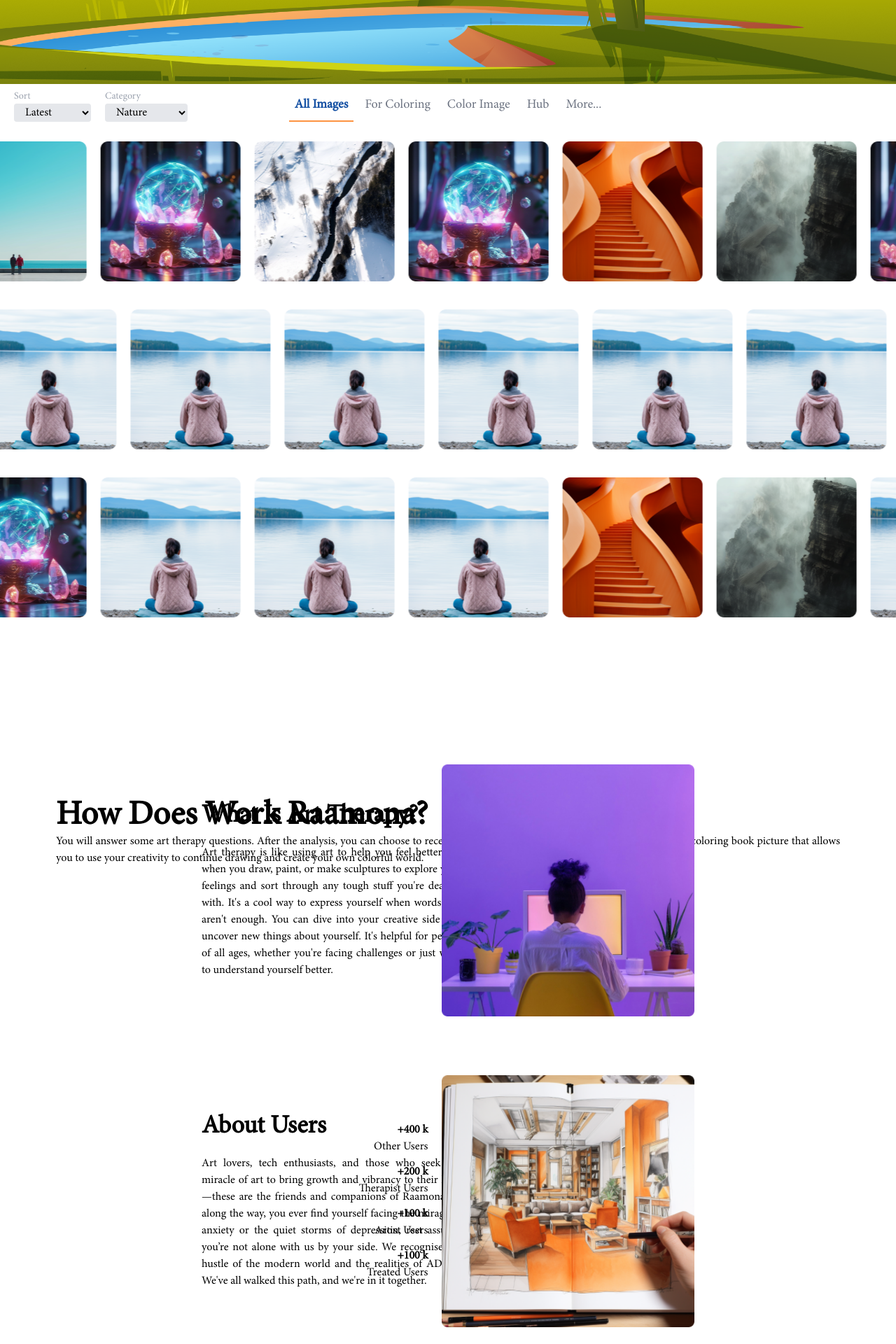
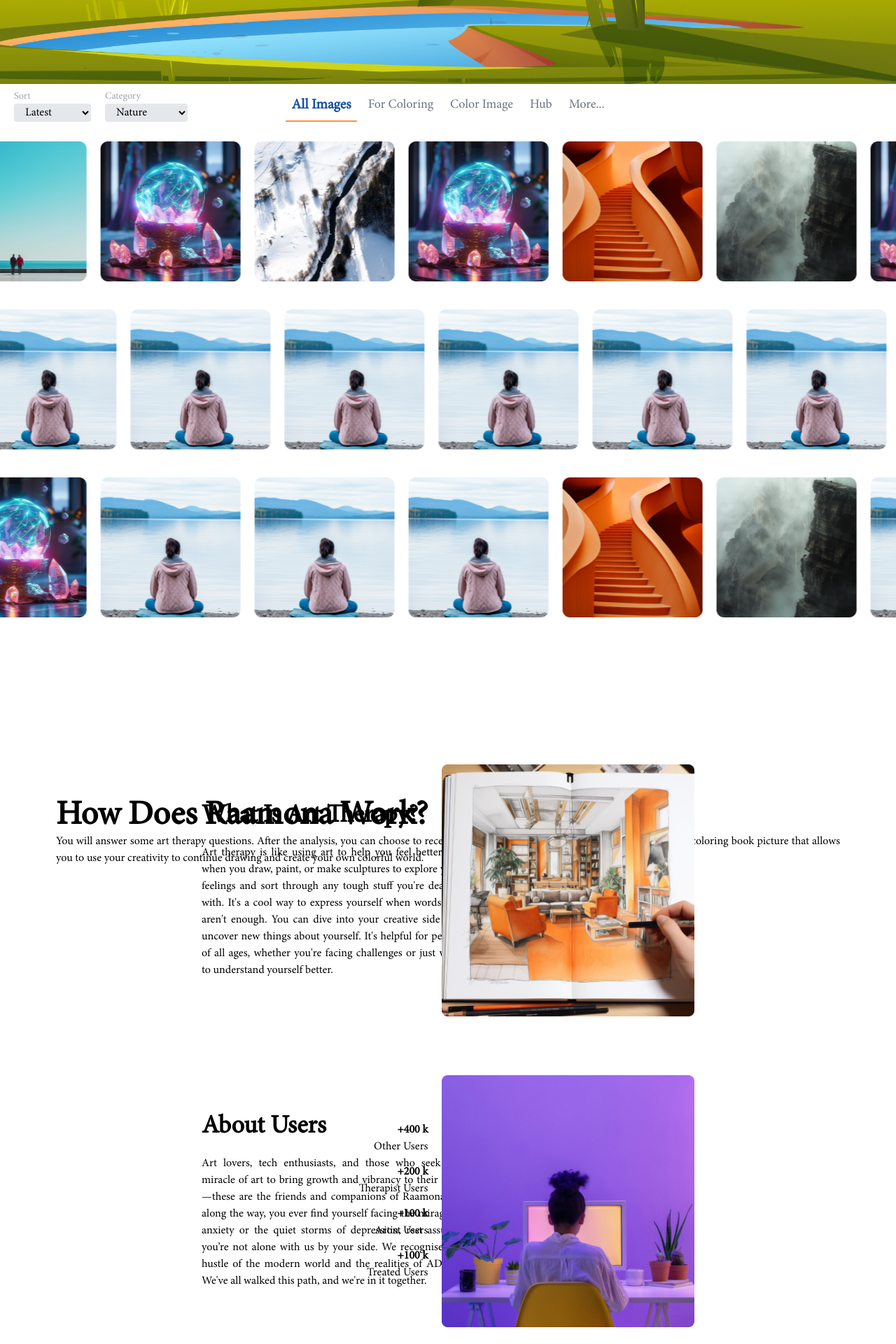
Before and after one commit to zahra-hsb/raamona-parallax, a Next.js app in the folder FrontEnd/: page / in a window 1280 px wide. Shown: the part 680-2600 px from the top of the page at 70% size. Built offline with nearby package versions, Linux system fonts and the light colour scheme; a web font is replaced by a local one.

Commit message:
some responsive codes added in main page

```diff
--- a/FrontEnd/src/components/globalComponents/QuestionContainer/index.jsx
+++ b/FrontEnd/src/components/globalComponents/QuestionContainer/index.jsx
@@ -12,7 +12,7 @@ const QuestionContainer = ({ question, answer }) => {
     }
     return (
         <>
-            <div className="w-full bg-gray-200 hover:bg-gray-300 transition-all duration-300 px-5 rounded-3xl overflow-hidden active:bg-gray-300">
+            <div className={`${isExpand ? 'py-5 sm:py-0' : ''} w-full bg-gray-200 hover:bg-gray-300 transition-all duration-300 px-5 rounded-3xl overflow-hidden active:bg-gray-300`}>
                 <div onClick={handleExpand} className="flex justify-between items-start lg:p-5 lg:pb-8 sm:p-3 sm:pb-5 pl-2 pb-2 cursor-pointer rounded-xl ">
                     <h4 className={`${isExpand ? `-translate-y-[1px]` : `translate-y-5`} transition-all delay-150 duration-700 text-lg sm:text-2xl lg:text-2xl font-bold`}>{question}</h4>
                     <Image src={arrow} alt="arrow" className={`${isExpand ? `-translate-y-[1px] rotate-180` : `translate-y-5`} transition-all delay-150 duration-700`} width={30} />
--- a/FrontEnd/src/components/globalComponents/Tab/index.jsx
+++ b/FrontEnd/src/components/globalComponents/Tab/index.jsx
@@ -1,7 +1,7 @@
 const Tab = ({ handleSelect, text, isSelected, disabled, style }) => {
     return (
         <>
-            <span aria-disabled={disabled} onClick={handleSelect} className={`p-2 text-gray-500 cursor-pointer text-nowrap hover:border-b-2 hover:text-blue hover:border-b-orange transition-all text-sm sm:text-lg duration-300 ${isSelected && `sm:text-xl !text-lg !text-blue font-bold border-b-2 border-b-orange`} ${style}`}>{text}</span>
+            <span aria-disabled={disabled} onClick={handleSelect} className={`p-2 text-gray-500 cursor-pointer text-nowrap hover:border-b-2 hover:text-blue hover:border-b-orange transition-all text-xs sm:text-lg duration-300 ${isSelected && `sm:text-xl !text-md !text-blue font-bold border-b-2 border-b-orange`} ${style}`}>{text}</span>
         </>
     )
 }
--- a/FrontEnd/src/components/homeComponents/Footer/index.jsx
+++ b/FrontEnd/src/components/homeComponents/Footer/index.jsx
@@ -23,17 +23,17 @@ const Footer = ({ isShow }) => {
             <footer className="w-full py-10 lg:px-20 sm:px-10 px-5">
                 {isShow &&
                     <>
-                        <section className="w-full bg-footer h-full rounded-2xl lg:px-28 sm:px-10 px-5 flex flex-col pt-72 bg-cover">
+                        <section className="w-full sm:bg-footer bg-mobile-footer h-full rounded-3xl sm:rounded-2xl lg:px-28 sm:px-10 px-5 flex flex-col pt-10 sm:pt-72 bg-cover bg-center bg-no-repeat">
                             <form className="w-full">
                                 <div className="w-full flex relative">
-                                    <input type="text" className=" w-full p-3 rounded-md border !backdrop-blur-sm bg-white/30 placeholder:text-gray-300 my-5" placeholder="Enter Your Email..." />
+                                    <input type="text" className=" w-full p-2 pl-3 sm:p-3 rounded-lg sm:rounded-md border !backdrop-blur-sm bg-white/30 placeholder:text-gray-300 my-5" placeholder="Enter Your Email..." />
                                     <Button
                                         text={
                                             <>
                                                 Join Us
                                                 <Image src={Join} alt="join raamona" />
                                             </>}
-                                        style={'absolute top-6 right-2'}
+                                        style={'absolute sm:top-6 right-2 !p-2 !py-1 !rounded-xl !text-sm top-6'}
                                     />
                                 </div>
                             </form>
--- a/FrontEnd/src/components/homeComponents/RaamonaInfo/index.jsx
+++ b/FrontEnd/src/components/homeComponents/RaamonaInfo/index.jsx
@@ -24,7 +24,7 @@ const RaamonaInfo = () => {
         <>
             <section className="py-8 px-5 sm:px-10 lg:px-20 overflow-hidden">
                 <div className={`${show ? `sm:translate-y-0` : `sm:translate-y-52`} transition-all duration-1000`}>
-                    <h3 className="lg:text-5xl sm:text-3xl text-xl font-extrabold ">How Does Work Raamona?</h3>
+                    <h3 className="lg:text-5xl sm:text-3xl text-2xl font-extrabold ">How Does Raamona Work?</h3>
                     <p className="text-justify">
                         You will answer some art therapy questions. After the analysis, you can choose to receive a picture that helps you relax, or a black-and-white coloring book picture that allows you to use your creativity to continue drawing and create your own colorful world.
                     </p>
@@ -40,7 +40,7 @@ const RaamonaInfo = () => {
                     title={'What Is Art Therapy?'}
                     details={`Art therapy is like using art to help you feel better. It's when you draw, paint, or make sculptures to explore your feelings and sort through any tough stuff you're dealing with. It's a cool way to express yourself when words just aren't enough. You can dive into your creative side and uncover new things about yourself. It's helpful for people of all ages, whether you're facing challenges or just want to understand yourself better.`}
 
-                    pic={infoPic1} />
+                    pic={infoPic2} />
 
                 <InfoSection
                     imageMotion={`
@@ -56,7 +56,7 @@ const RaamonaInfo = () => {
 If, along the way, you ever find yourself facing the mirage of anxiety or the quiet storms of depression, rest assured you’re not alone with us by your side.
                 We recognise the hustle of the modern world and the realities of ADHD. We've all walked this path, and we're in it together.
 `}
-                    pic={infoPic2}
+                    pic={infoPic1}
                     usersDetail={<>
                         <div>
                             <h5 className="sm:text-end text-center">+400 k</h5>
--- a/FrontEnd/tailwind.config.js
+++ b/FrontEnd/tailwind.config.js
@@ -13,6 +13,7 @@ module.exports = {
         'slide3': 'url(/images/blog/State=Page-3.png)',
         'about': 'url(/images/about/Frame126.png)',
         'footer': 'url(/images/footer/FooterImage.png)',
+        'mobile-footer': 'url(/images/footer/FooterImage1.png)',
         'contact': 'url(/images/contact/bg.png)',
         'blogContent': 'url(/images/blogContent/image.png)',
       },
```
Also changed, not shown: FrontEnd/public/images/footer/FooterImage1.png (added).
